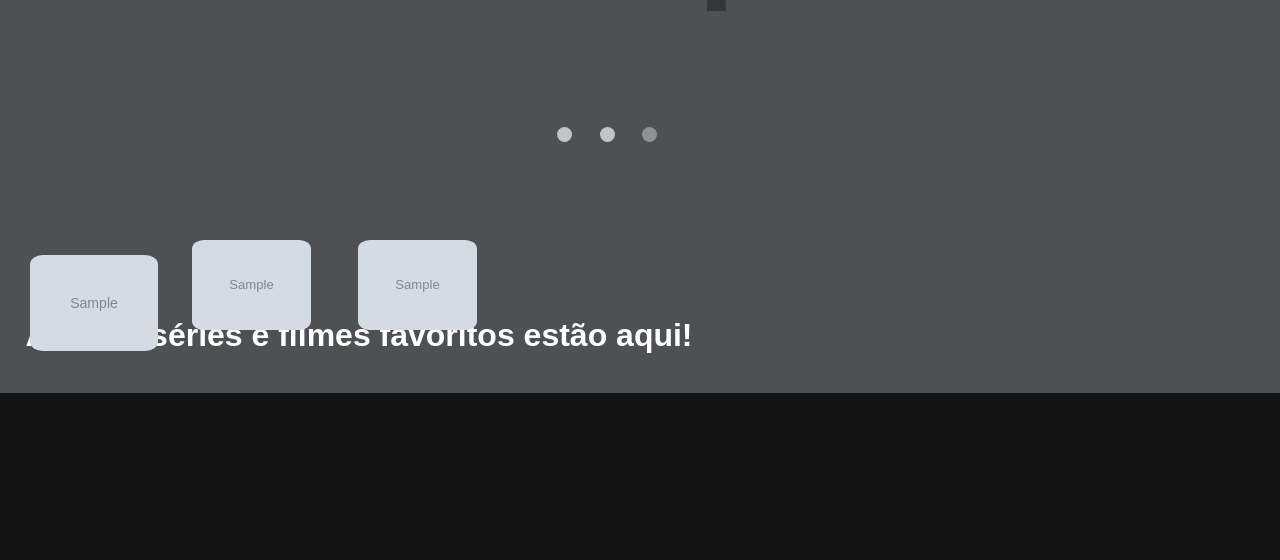
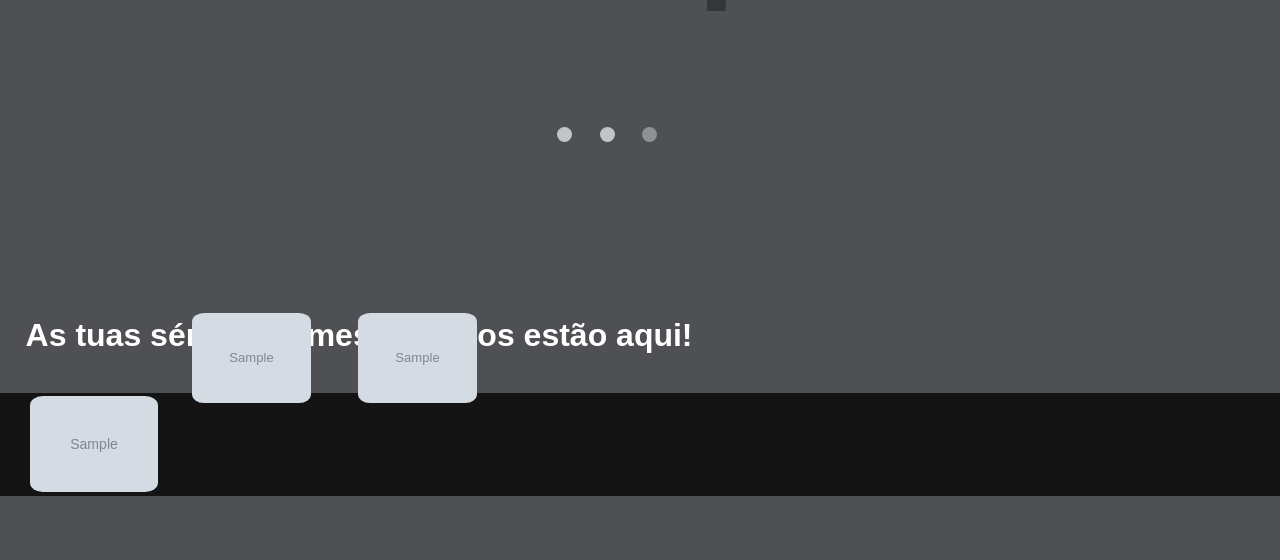
Before and after one commit to miguelcosta03/WatchIt, a Flask app: template code/templates/mainPage.html in a window 1280 px wide; the page is wider, and only the part inside the window is pictured. Shown: the part 657-1217 px from the top of that part. After the commit the page ends 1153 px from the top of that part, so only its background shows below. Run offline with Flask 2, Linux system fonts and the light colour scheme; the template is opened without the code that fills it: most values are stand-ins (such as "Sample title", 1, 10 or a date in 2020); grey boxes marked "Sample" are stand-in pictures.

Commit message:
- Modificado posicionamento dos cards das capas das séries.

```diff
--- a/code/static/styles/series.css
+++ b/code/static/styles/series.css
@@ -4,8 +4,7 @@
     transition: 0.3s;
     width: 10%;
     margin-left: 30px;
-    margin-top: 20%;
-    top: -205px;
+    margin-top: 15%;
     border-radius: 10%;
     opacity: 100%;
   }
@@ -47,7 +46,7 @@
     transition: 0.3s;
     width: 9.3%;
     margin-left: 15%;
-    margin-top: -25%;
+    margin-top: -14.3%;
     border-radius: 10%;
     background-color: transparent;
   }
@@ -89,7 +88,7 @@
     transition: 0.3s;
     width: 9.3%;
     margin-left: 28%;
-    margin-top: -25%;
+    margin-top: -14.3%;
     border-radius: 10%;
     background-color: transparent;
   }
```
